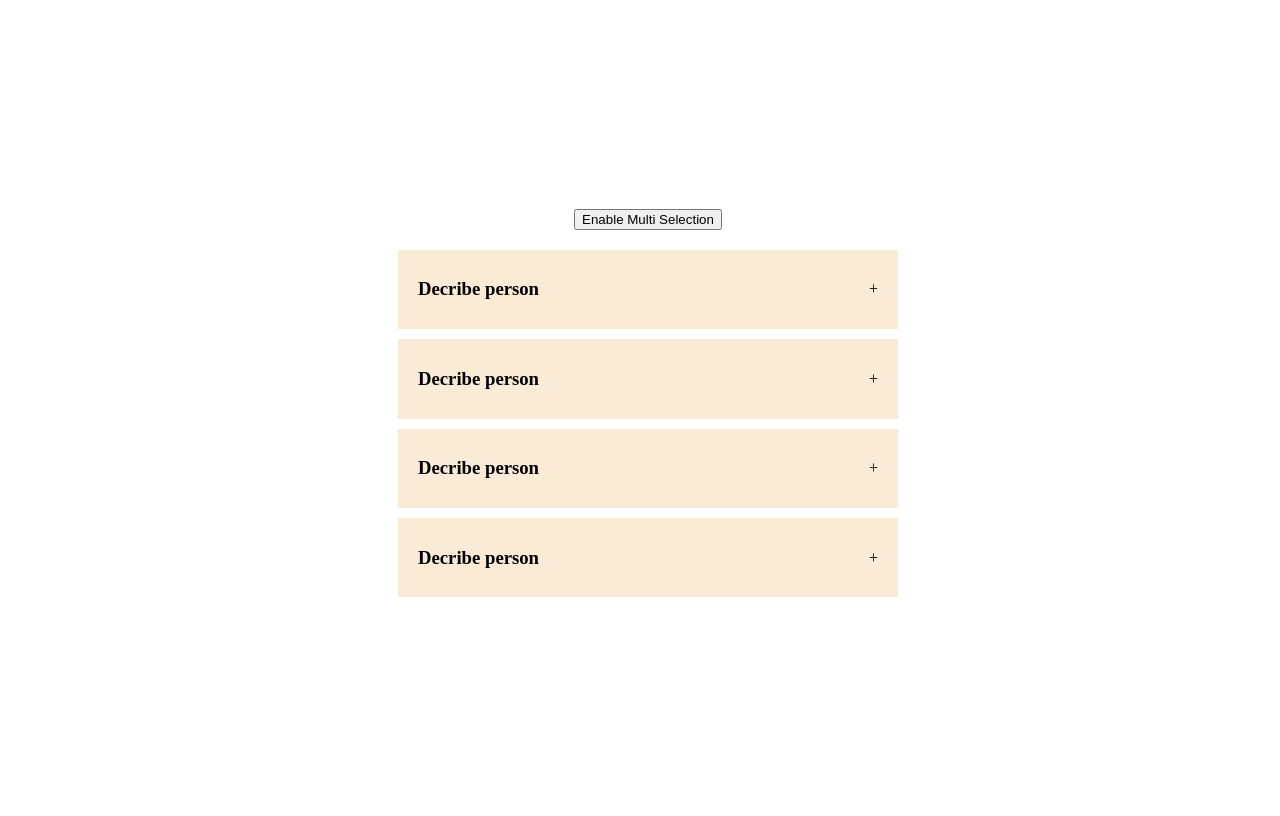
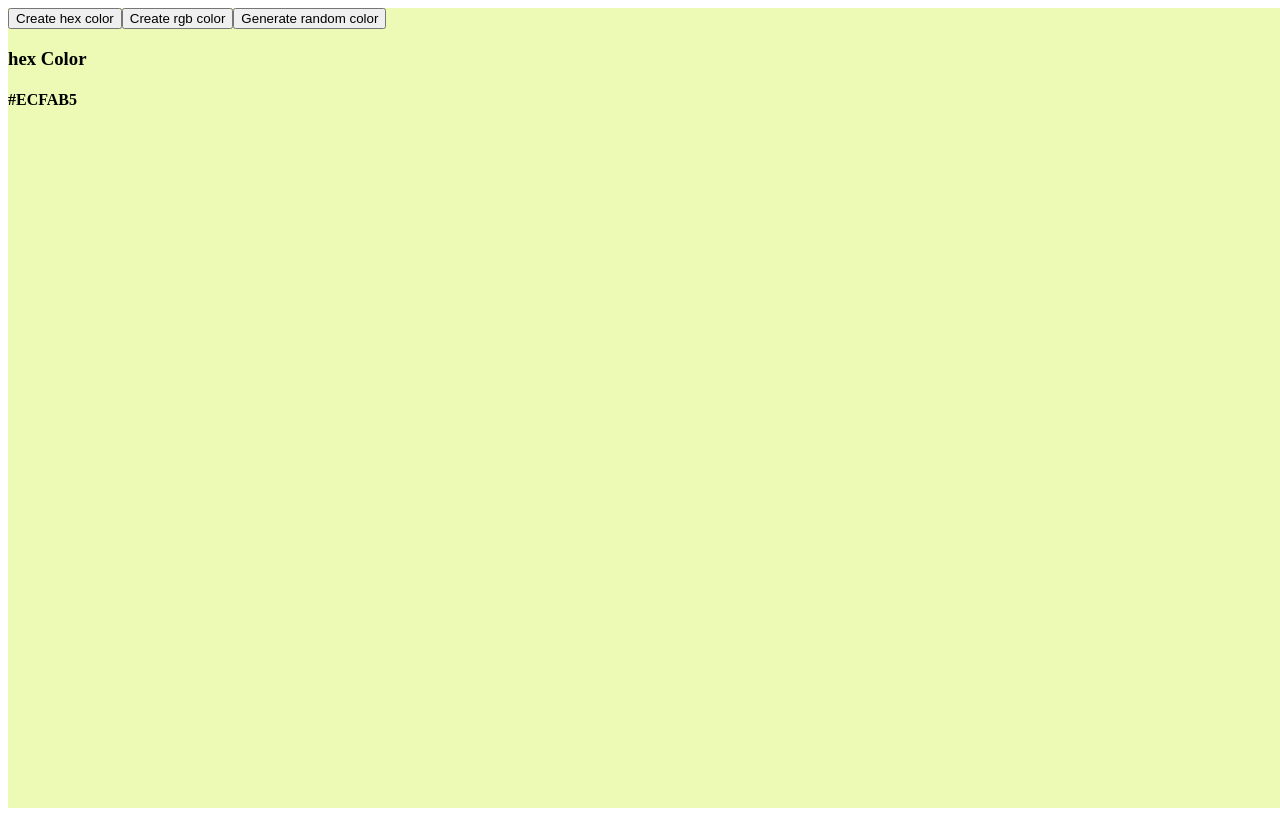
Before and after one commit to hohoanghuydev/BasicProjectTutorial, a React (Vite) app: page / in a window 1280 px wide. Built offline with nearby package versions, Linux system fonts and the light colour scheme.

Commit message:
completed project random color

```diff
--- a/src/App.jsx
+++ b/src/App.jsx
@@ -1,10 +1,13 @@
 import React from 'react'
 import Accordian from './components/accordian'
+import RandomColor from './components/random-color'
 
 const App = () => {
   return (
     <div>
-      <Accordian />
+      {/* <Accordian /> */}
+
+      <RandomColor />
     </div>
   )
 }
--- /dev/null
+++ b/src/components/random-color/index.jsx
@@ -0,0 +1,56 @@
+import React, { useEffect, useState } from 'react'
+
+const RandomColor = () => {
+    const [typeOfColor, setTypeOfColor] = useState('hex')
+    const [color, setColor] = useState('#00fa00')
+
+    const randomColorUtility = (hexLength) => {
+        return Math.floor(Math.random() * hexLength)
+    }
+
+    const handleRandomHexColor = () => {
+        const hex = ['1', '2', '3', '4', '5', '6', '7', '8', '9', 'A', 'B', 'C', 'D', 'E', 'F']
+        let hexColor = '#'
+
+        for (let index = 0; index < 6; index++) {
+            hexColor += hex[randomColorUtility(hex.length)]
+        }
+
+        console.log('>>color: ', hexColor)
+        setColor(hexColor)
+    }
+
+    const handleRandomRgbColor = () => {
+        const red = randomColorUtility(256)
+        const green = randomColorUtility(256)
+        const blue = randomColorUtility(256)
+        console.log('>>check rgb color: ' + `rgb(${red},${green},${blue})`)
+        setColor(`rgb(${red},${green},${blue})`)
+    }
+
+    useEffect(() => {
+        if (typeOfColor === 'hex')
+            handleRandomHexColor()
+        else
+            handleRandomRgbColor()
+    }, [typeOfColor])
+
+    return (
+        <div className='container' style={{
+            width: "100vw",
+            height: "100vh",
+            backgroundColor: color
+        }}>
+            <button onClick={() => setTypeOfColor('hex')}>Create hex color</button>
+            <button onClick={() => setTypeOfColor('rgb')}>Create rgb color</button>
+            <button onClick={typeOfColor === 'hex' ? handleRandomHexColor : handleRandomRgbColor}>Generate random color</button>
+
+            <div>
+                <h3>{typeOfColor} Color</h3>
+                <h4>{color}</h4>
+            </div>
+        </div>
+    )
+}
+
+export default RandomColor
```
